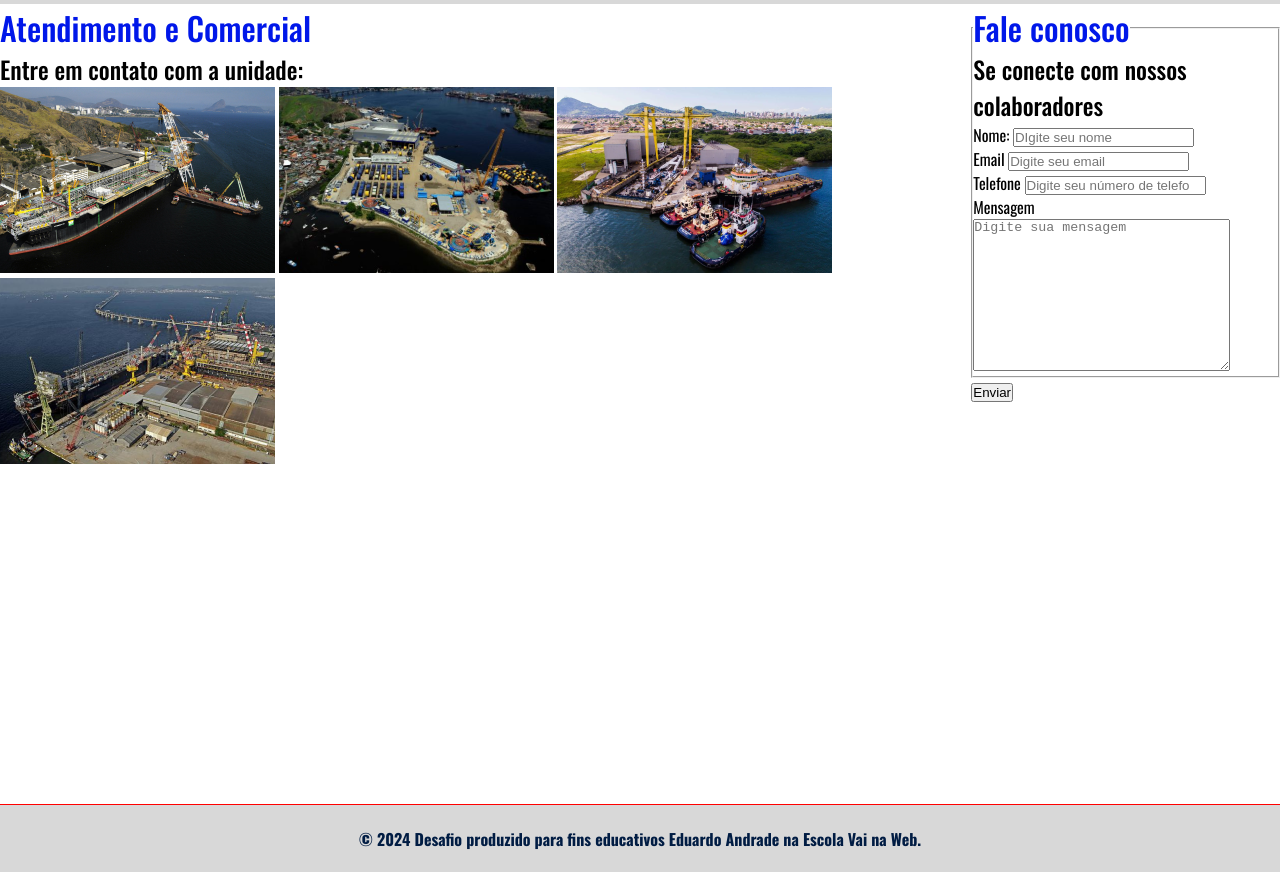
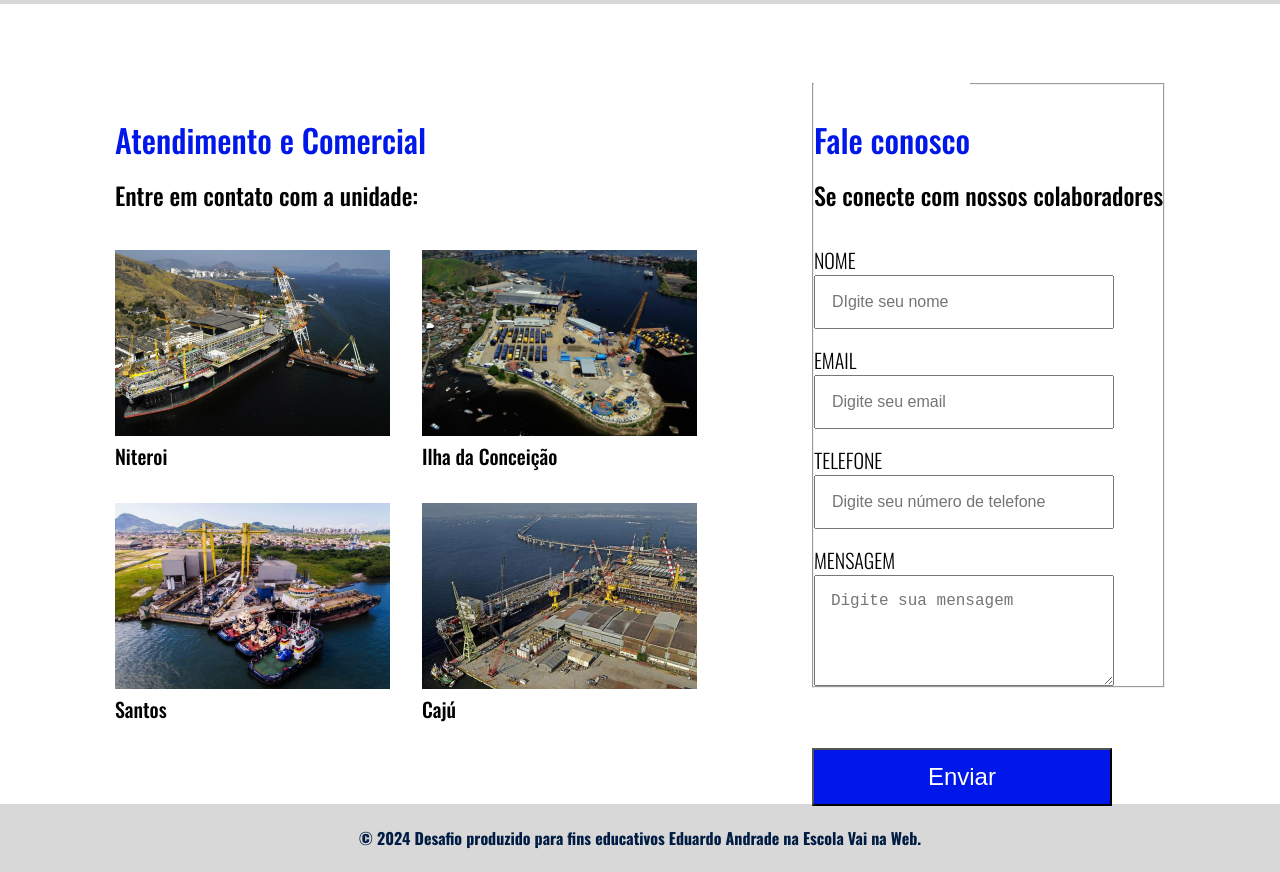
Before and after one commit to Eduardo377/Desafio-2-VNW, a website: page index.html in a window 1280 px wide. Shown: the part 2779-3651 px from the top of the page. Drawn offline with nearby package versions, Linux system fonts and the light colour scheme.

Commit message:
:sparkles: feat: Finalizacao da primeira parte do projeto

```diff
--- a/index.html
+++ b/index.html
@@ -1,5 +1,6 @@
 <!DOCTYPE html>
 <html lang="pt-BR">
+
 <head>
     <meta charset="UTF-8">
     <meta name="viewport" content="width=device-width, initial-scale=1.0">
@@ -7,6 +8,7 @@
     <title>Porto Logistica</title>
     <link rel="stylesheet" href="style.css">
 </head>
+
 <body>
     <header>
         <h2>
@@ -51,7 +53,11 @@
                     Simplificando suas operações portuarias
                 </h2>
                 <p class="boxArticleText">
-                        A PortoLogistica é um sistema de gestão integrado de ultima geração desenvolvido para aumentar a eficiência e a segurança das operações portuárias no Brasil. Nossa plataforma oferece monitoramento em tempo real, automação de processos e análise de dados, garantindo que suas necessidades de movimentação, descarga e armazenamento de carga sejam atendidas com precisão. Faça parceria conosco para obter uma solução robusta e confiável para agilizar seus fluxos logísitcos.
+                    A PortoLogistica é um sistema de gestão integrado de ultima geração desenvolvido para aumentar a
+                    eficiência e a segurança das operações portuárias no Brasil. Nossa plataforma oferece monitoramento
+                    em tempo real, automação de processos e análise de dados, garantindo que suas necessidades de
+                    movimentação, descarga e armazenamento de carga sejam atendidas com precisão. Faça parceria conosco
+                    para obter uma solução robusta e confiável para agilizar seus fluxos logísitcos.
                 </p>
                 <a href="#" target="_blank">
                     Entre em contato
@@ -80,7 +86,8 @@
                 </div>
                 <div>
                     <figure>
-                            <img src="./img/img_box_2.png" alt="Vista do alto de de 4 navios navegando com vários conteiner.">
+                        <img src="./img/img_box_2.png"
+                            alt="Vista do alto de de 4 navios navegando com vários conteiner.">
                         <figcaption>
                             + 1000 navios
                         </figcaption>
@@ -91,7 +98,8 @@
                 </div>
                 <div>
                     <figure>
-                            <img src="./img/img_box_3.png" alt="Profissional na frente de vários monitores com imagens de cameras.">
+                        <img src="./img/img_box_3.png"
+                            alt="Profissional na frente de vários monitores com imagens de cameras.">
                         <figcaption>
                             Monitoramento
                         </figcaption>
@@ -111,13 +119,32 @@
                     Entre em contato com a unidade:
                 </p>
                 <div class="boxGallery">
+                    <figure>
                         <img src="./img/img_niteroi.png" alt="Imagem de Niteroi">
-                        <img src="./img/img_ilha_conceicao.png" alt="Imagem de Ilha da COnceição">
+                        <figcaption>
+                            Niteroi
+                        </figcaption>
+                    </figure>
+                    <figure>
+                        <img src="./img/img_ilha_conceicao.png" alt="Imagem de Ilha da Conceição">
+                        <figcaption>
+                            Ilha da Conceição
+                        </figcaption>
+                    </figure>
+                    <figure>
                         <img src="./img/img_santos.png" alt="Imagem de Santos">
+                        <figcaption>
+                            Santos
+                        </figcaption>
+                    </figure>
+                    <figure>
                         <img src="./img/img_caju.png" alt="Imagem de Cajú">
-                    </div>
+                        <figcaption>
+                            Cajú
+                        </figcaption>
+                    </figure>
             </article>
-                    <form action="">
+            <form action="#" method="post">
                 <fieldset>
                     <legend>
                         <h2>
@@ -128,29 +155,30 @@
                         Se conecte com nossos colaboradores
                     </p>
                     <div>
-                                <label for="nome">Nome:</label>
+                        <label for="nome">nome</label>
                         <input type="text" name="name" id="name" placeholder="DIgite seu nome">
                     </div>
                     <div>
                         <label for="email">
-                                    Email
+                            email
                         </label>
                         <input type="text" name="email" id="email" placeholder="Digite seu email">
                     </div>
                     <div>
                         <label for="telefone">
-                                    Telefone
+                            telefone
                         </label>
                         <input type="number" name="phone" id="phone" placeholder="Digite seu número de telefone">
                     </div>
                     <div>
                         <label for="mensagem">
-                                    Mensagem
+                            mensagem
                         </label>
-                                <textarea name="message" id="message" cols="30" rows="10" placeholder="Digite sua mensagem"></textarea>
+                        <textarea name="message" id="message" cols="30" rows="10"
+                            placeholder="Digite sua mensagem"></textarea>
                     </div>
                 </fieldset>
-                        <input type="submit" value="Enviar">
+                <input type="submit" class="inputSend" value="Enviar">
             </form>
         </section>
     </main>
@@ -163,4 +191,5 @@
         </p>
     </footer>
 </body>
+
 </html>
--- a/style.scss
+++ b/style.scss
@@ -227,28 +227,81 @@ body {
             background-color: #ffffff;
             height: 100vh;
             display: flex;
-            justify-content: space-around;
+            justify-content: space-evenly;
+            flex: 1;
 
             h2 {
                 font-size: 2rem;
                 font-weight: 500;
                 color: #0017E9;
+                margin-top: 7rem;
             }
 
             p {
                 font-size: 1.5rem;
                 font-weight: 500;
                 color: #000000;
+                margin-top: 0.875rem;
+                margin-bottom: 1rem;
+
             }
 
             article {
+                .boxGallery {
+                    display: grid;
+                    grid-template-columns: repeat(2, 1fr);
+                    gap: 2rem;
+                    margin-top: 2.313rem;
 
+                    figcaption {
+                        font-weight: 500;
+                        font-size: 1.25rem;
+                    }
+                }
+
+
+            }
+
+            form {
+                div {
+                    max-width: 18.75rem;
+                    display: flex;
+                    flex-direction: column;
+                    font-weight: 300;
+                    font-size: 3rem;
+                    text-transform: uppercase;
+
+                    label {
+                        font-size: 1.25rem;
+                        margin-top: 1rem;
+                    }
+
+                    input, textarea {
+                        padding: 1rem;
+                        font-size: 1rem;
+                    }
+
+                    textarea {
+                        max-height: 6.938rem;
+                    }
+                }
+
+                .inputSend {
+                    width: 100%;
+                    background-color: #0017E9;
+                    color: #ffffff;
+                    height: 3.625rem;
+                    margin-top: 3.75rem;
+                    max-width: 18.75rem;
+                    font-size: 1.5rem;
+                    font-weight: 500;
+                    font-weight: 500;
+                }
             }
         }
     }
 
     footer {
-        border-top: red 1px solid;
         height: 8.52vh;
         background-color: #D8D8D8;
         color: #001C43;
```
Also changed, not shown: style.css, 1 other file. Lines whose indentation alone changed are shown as unchanged.
